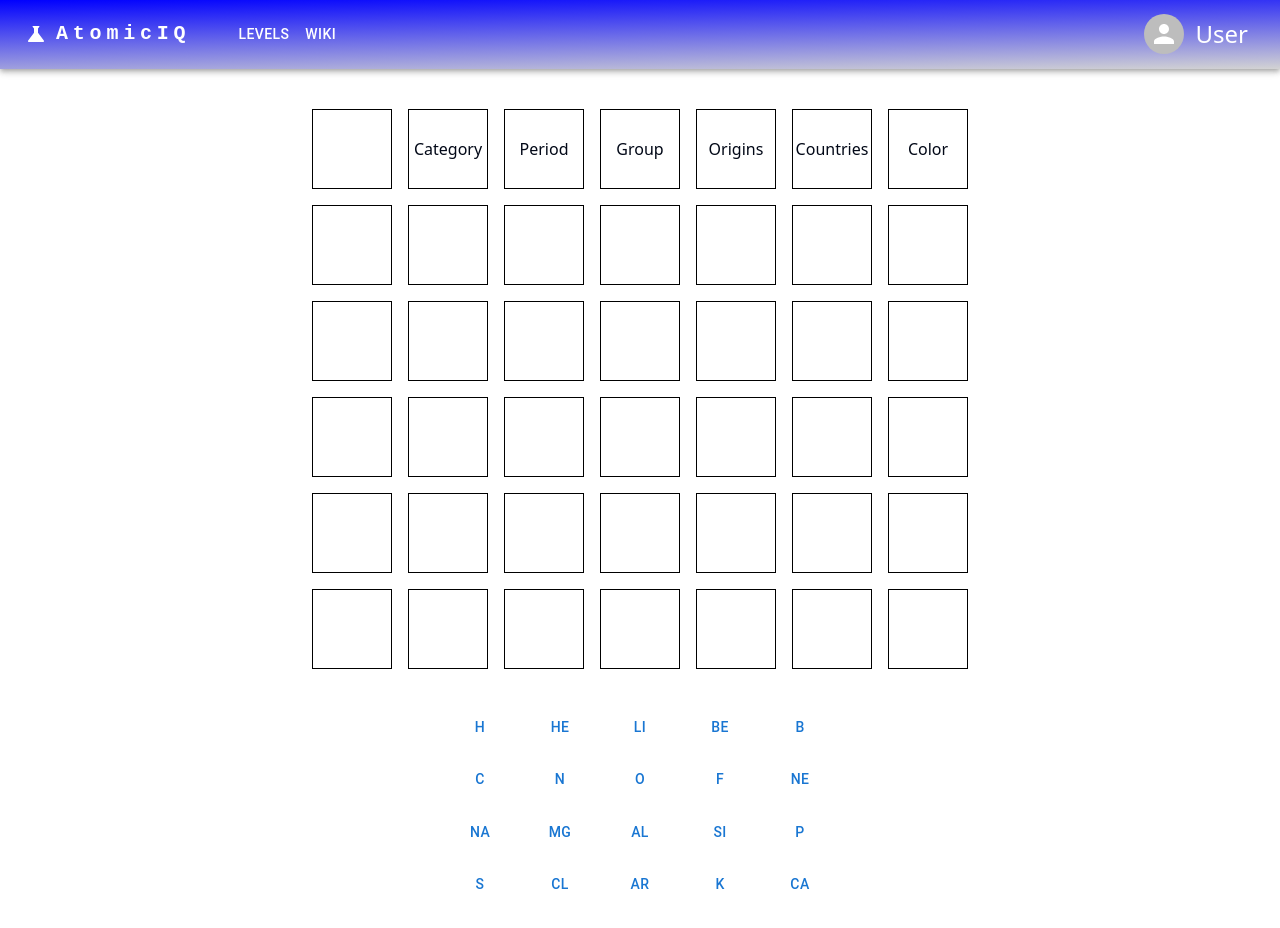
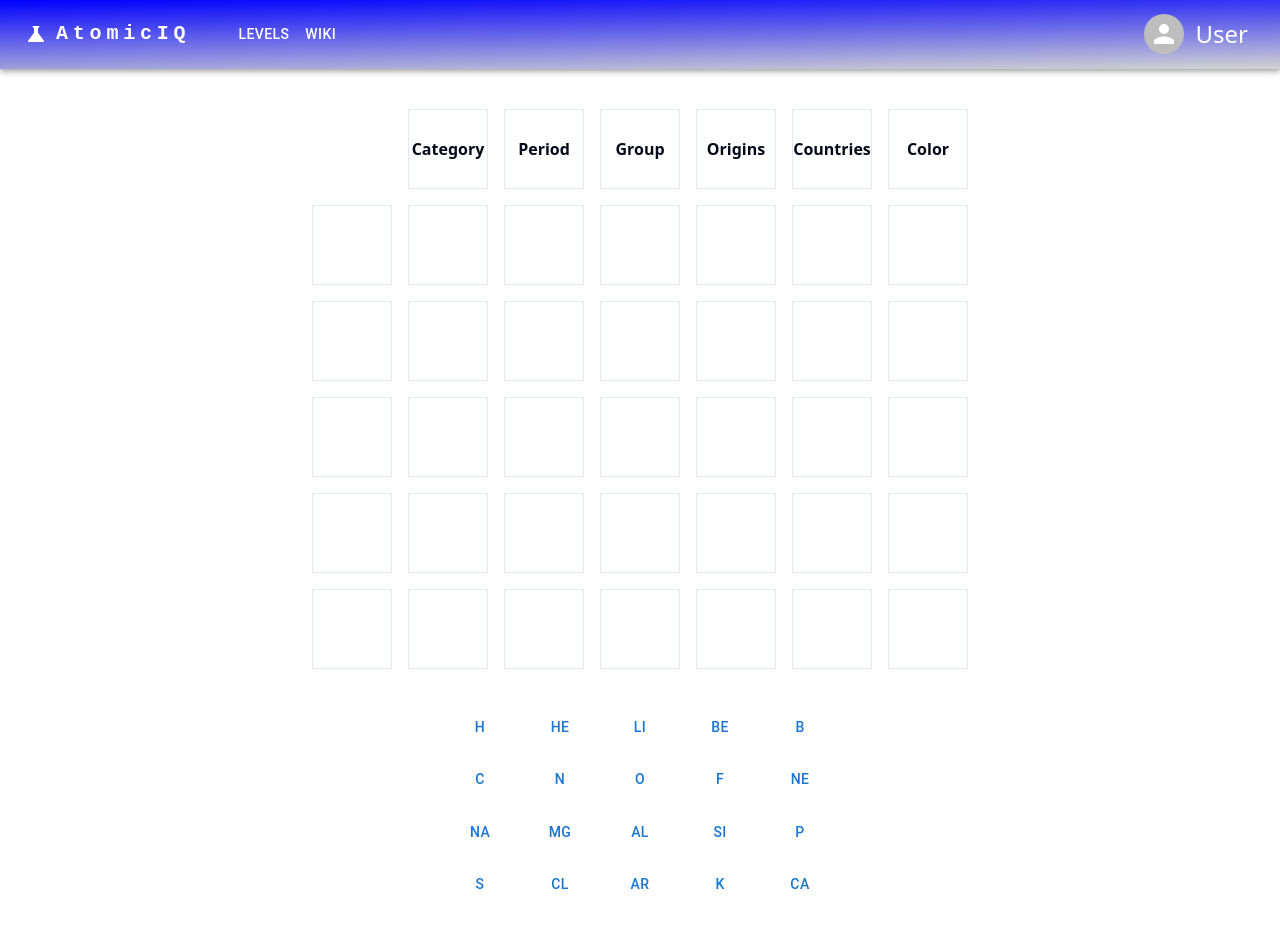
Before and after one commit to swu628/se701-project-React-AtomicIQ, a React (Vite) app in the folder Frontend/: page /wordle in a window 1280 px wide. Shown: the top 928 px of the page. Built offline with nearby package versions, Linux system fonts and the light colour scheme.

Commit message:
Improve wordle display

```diff
--- a/Frontend/src/Pages/Wordle.tsx
+++ b/Frontend/src/Pages/Wordle.tsx
@@ -95,7 +95,7 @@
         "Color",
     ];
 
-    const elements:ElementData[] = [
+    const elements: ElementData[] = [
         {
             name: Element.H,
             category: Category.NonMetal,
@@ -307,6 +307,59 @@
         }
     }
 
+    const getCellContent = (rowIndex: number, colIndex: number) => {
+        const element = guesses[rowIndex - 1];
+        const elementData = elements.find((e) => e.name === element);
+        if (!elementData || !answer) {
+            return false;
+        }
+        if (checkCellCorrectness(rowIndex, colIndex)) {
+            switch (colIndex) {
+                case 1:
+                    return elementData.category;
+                case 2:
+                    return elementData.period;
+                case 3:
+                    return elementData.group;
+                case 4:
+                    return elementData.origins;
+                case 5:
+                    return elementData.countries;
+                case 6:
+                    return elementData.color;
+                default:
+                    return "";
+            }
+        } else {
+            switch (colIndex) {
+                case 1:
+                    return elementData.category;
+                case 2:
+                    return elementData.period;
+                case 3:
+                    return elementData.group;
+                case 4:
+                    return elementData.origins.join(", ");
+                case 5:
+                    return elementData.countries.join(", ");
+                case 6:
+                    return elementData.color;
+                default:
+                    return "";
+            }
+        }
+    }
+
+    const getCellColor = (rowIndex: number, colIndex: number) => {
+        if (checkCellEmpty(rowIndex)) {
+            return "bg-white";
+        } else if (checkCellCorrectness(rowIndex, colIndex)) {
+            return "bg-green-300";
+        } else {
+            return "bg-red-300";
+        }
+    }
+
     // Create a grid based on the rows and cols
     const grid = Array.from({length: rows + 1}, (_, rowIndex) => (
         Array.from({length: cols + 1}, (_, colIndex) => {
@@ -314,14 +367,14 @@
                 return (
                     <div
                         key={`${rowIndex}-${colIndex}`}
-                        className={`flex justify-center items-center w-20 h-20 border border-black`}
+                        className={`flex justify-center items-center w-20 h-20`}
                     ></div>
                 )
             } else if (colIndex !== 0 && rowIndex === 0) {
                 return (
                     <div
                         key={`${rowIndex}-${colIndex}`}
-                        className={`flex justify-center items-center w-20 h-20 border border-black`}
+                        className={`flex justify-center items-center font-bold w-20 h-20 border`}
                     >
                         {properties[colIndex - 1]}
                     </div>
@@ -330,7 +383,7 @@
                 return (
                     <div
                         key={`${rowIndex}-${colIndex}`}
-                        className={`flex justify-center items-center w-20 h-20 border border-black`}
+                        className={`flex justify-center items-center font-bold w-20 h-20 border`}
                     >
                         {guesses[rowIndex - 1]}
                     </div>
@@ -339,9 +392,9 @@
                 return (
                     <div
                         key={`${rowIndex}-${colIndex}`}
-                        className={`flex justify-center items-center w-20 h-20 border border-black`}
+                        className={`flex justify-center items-center text-center w-20 h-20 border ` + getCellColor(rowIndex, colIndex)}
                     >
-                        {checkCellEmpty(rowIndex) ? "" : checkCellCorrectness(rowIndex, colIndex) ? "✅" : "❌"}
+                        {checkCellEmpty(rowIndex) ? "" : getCellContent(rowIndex, colIndex)}
                     </div>
                 )
             }
```
